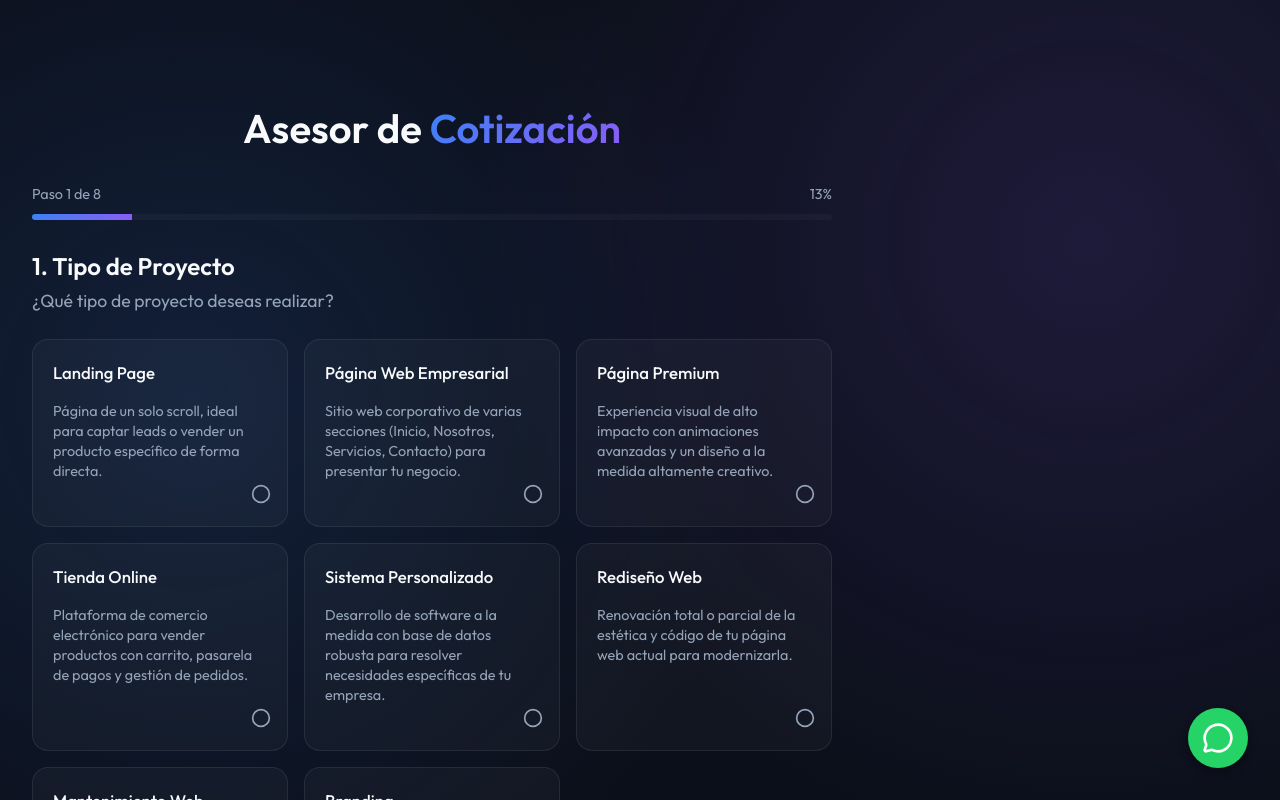
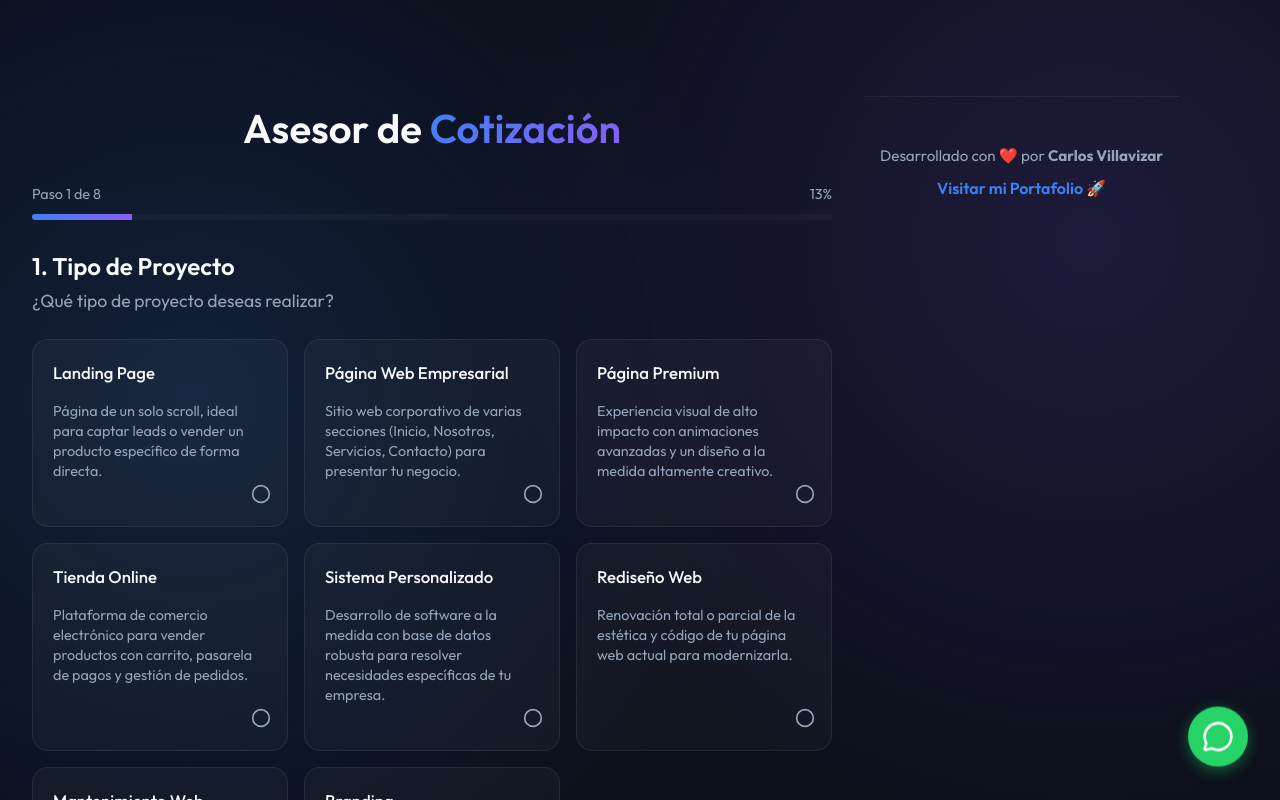
Before and after one commit to chicibelito70/cotizador-proyectos, a React (Vite) app: page / in a window 1280 px wide. Shown: the top 800 px of the page. Built offline with nearby package versions, Linux system fonts and the light colour scheme.

Commit message:
feat: initialize interactive project estimation wizard with multi-step selection and dynamic calculation logic

```diff
--- a/src/App.tsx
+++ b/src/App.tsx
@@ -506,8 +506,20 @@ function App() {
         rel="noopener noreferrer"
         aria-label="Contactar por WhatsApp"
       >
+        <span className="wa-tooltip">¿Hablamos de tu proyecto? 🚀</span>
         <MessageCircle size={32} />
       </a>
+      <footer className="footer">
+        <p>Desarrollado con ❤️ por <strong>Carlos Villavizar</strong></p>
+        <a
+          href="https://carlosvillavizar.netlify.app"
+          target="_blank"
+          rel="noopener noreferrer"
+          className="footer-link"
+        >
+          Visitar mi Portafolio 🚀
+        </a>
+      </footer>
     </div>
   );
 }
--- a/src/index.css
+++ b/src/index.css
@@ -400,14 +400,90 @@ p {
   display: flex;
   justify-content: center;
   align-items: center;
-  box-shadow: 0 4px 10px rgba(0, 0, 0, 0.3);
+  box-shadow: 0 4px 15px rgba(37, 211, 102, 0.4);
   z-index: 1001;
   transition: all 0.3s ease;
   text-decoration: none;
+  animation: softJump 3s infinite ease-in-out;
 }
 
 .whatsapp-float:hover {
-  transform: scale(1.1) rotate(5deg);
+  transform: scale(1.1);
   background-color: #128c7e;
-  box-shadow: 0 6px 15px rgba(0, 0, 0, 0.4);
+  box-shadow: 0 6px 20px rgba(37, 211, 102, 0.6);
+  animation-play-state: paused;
 }
+
+.wa-tooltip {
+  position: absolute;
+  right: 80px;
+  background: white;
+  color: #1e293b;
+  padding: 10px 18px;
+  border-radius: 12px;
+  font-size: 0.9rem;
+  font-weight: 600;
+  white-space: nowrap;
+  box-shadow: 0 4px 15px rgba(0, 0, 0, 0.2);
+  pointer-events: none;
+  animation: fadeInOut 5s infinite ease-in-out;
+}
+
+.wa-tooltip::after {
+  content: '';
+  position: absolute;
+  right: -8px;
+  top: 50%;
+  transform: translateY(-50%);
+  border-left: 8px solid white;
+  border-top: 8px solid transparent;
+  border-bottom: 8px solid transparent;
+}
+
+@keyframes softJump {
+  0%, 100% { transform: translateY(0); }
+  50% { transform: translateY(-10px); }
+}
+
+@keyframes fadeInOut {
+  0%, 100% { opacity: 0; transform: translateX(10px); }
+  10%, 90% { opacity: 1; transform: translateX(0); }
+}
+
+/* Footer Styles */
+.footer {
+  margin-top: 4rem;
+  padding: 3rem 1rem;
+  text-align: center;
+  border-top: 1px solid var(--border-color);
+  color: var(--text-secondary);
+}
+
+.footer p {
+  margin-bottom: 0.5rem;
+  font-size: 0.95rem;
+}
+
+.footer-link {
+  color: var(--accent-color);
+  text-decoration: none;
+  font-weight: 600;
+  transition: all 0.3s ease;
+  position: relative;
+}
+
+.footer-link:hover {
+  color: white;
+  text-shadow: 0 0 10px rgba(59, 130, 246, 0.5);
+}
+
+@media (max-width: 480px) {
+  .wa-tooltip {
+    display: none; /* Ocultar burbuja en móviles muy pequeños para no estorbar */
+  }
+
+  .footer {
+    margin-top: 2rem;
+    padding: 2rem 1rem;
+  }
+}
```
